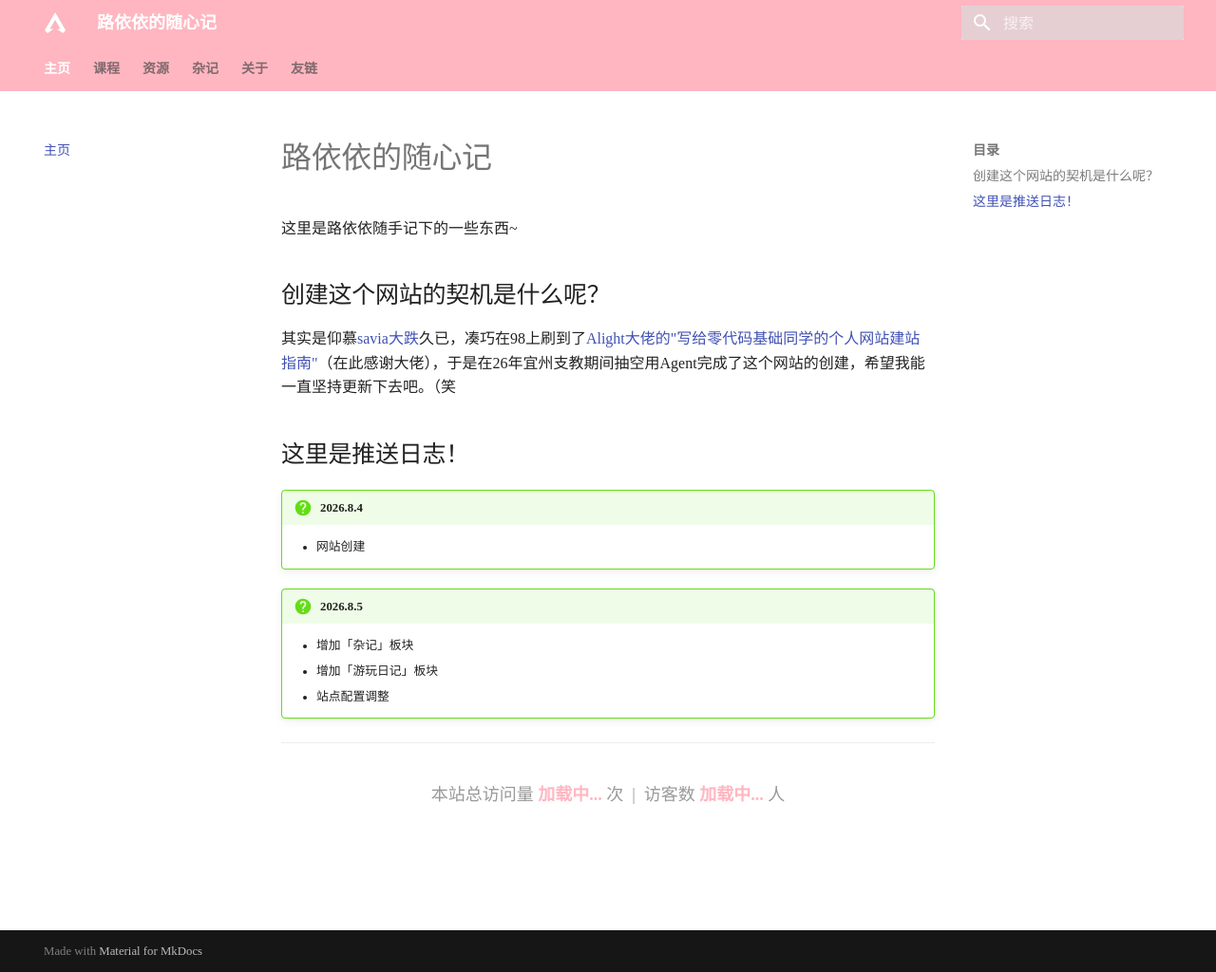
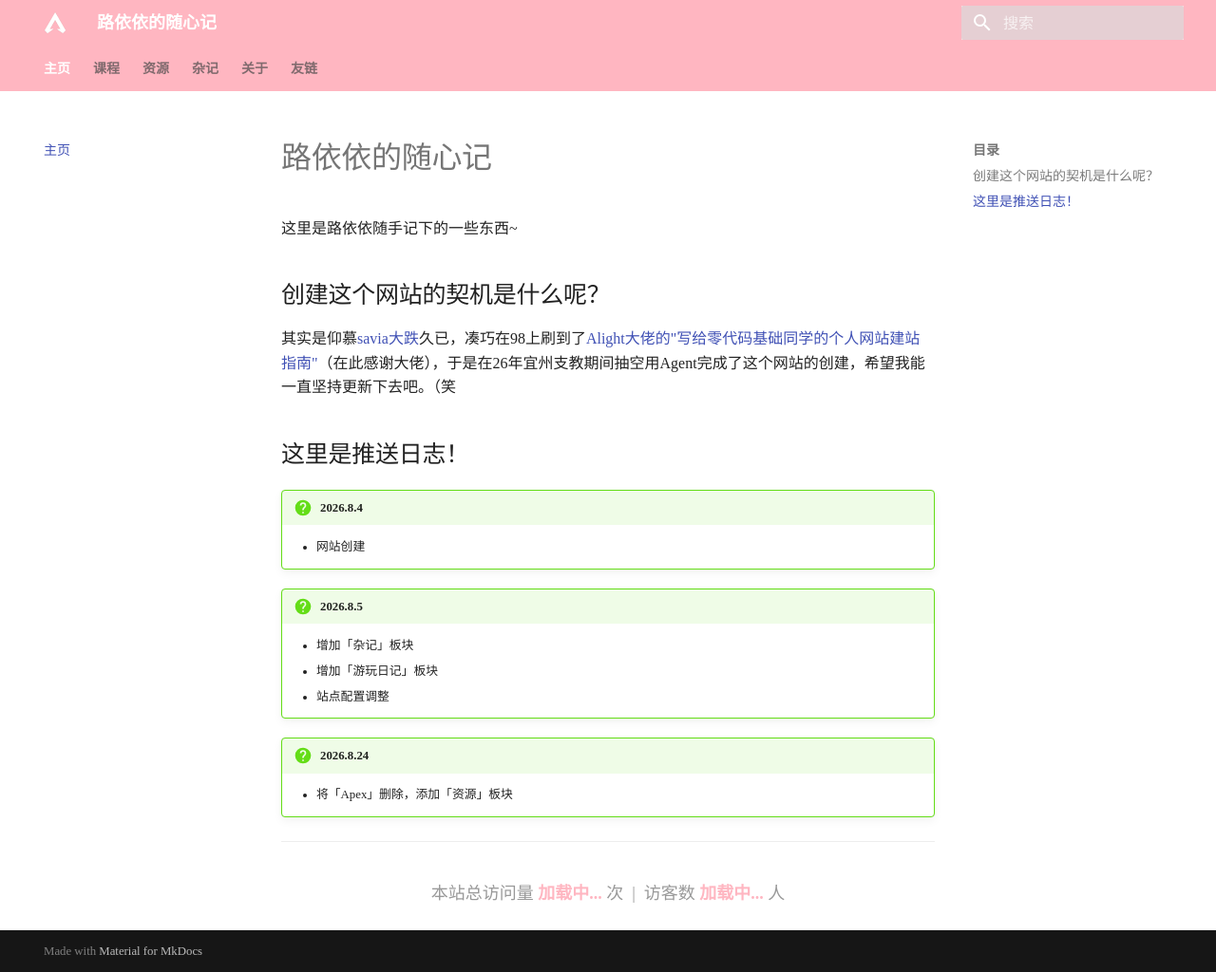
Before and after one commit to Luyiyi2858/Luyiyi2858.github.io, an MkDocs documentation site: the page built from docs/index.md, in a window 1280 px wide and 1024 px high. Shown: the whole window at 95% size. Built offline with MkDocs 1.6.1 and Material for MkDocs 9.7.7, drawn with Linux system fonts in a browser that asks for light colours; comment, search, counter and statistics services are not loaded.

Commit message:
更新主页推送日志（8.24）

```diff
--- a/docs/index.md
+++ b/docs/index.md
@@ -16,6 +16,9 @@
     - 增加「游玩日记」板块
     - 站点配置调整
 
+!!! question "2026.8.24"
+    - 将「Apex」删除，添加「资源」板块
+
 ---
 
 <script async src="//busuanzi.ibruce.info/busuanzi/2.3/busuanzi.pure.mini.js"></script>
```
